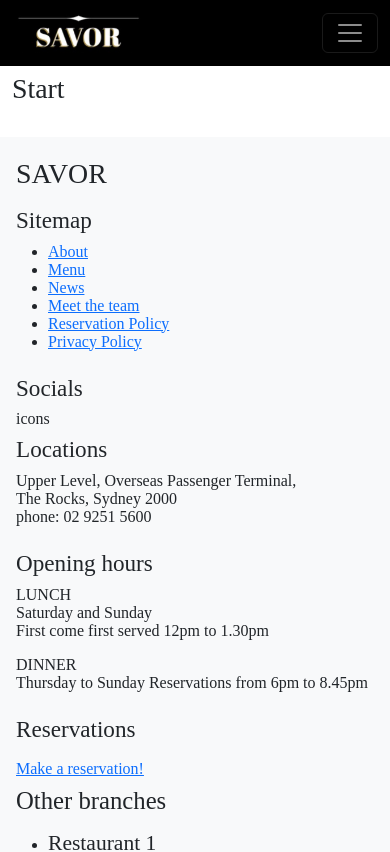
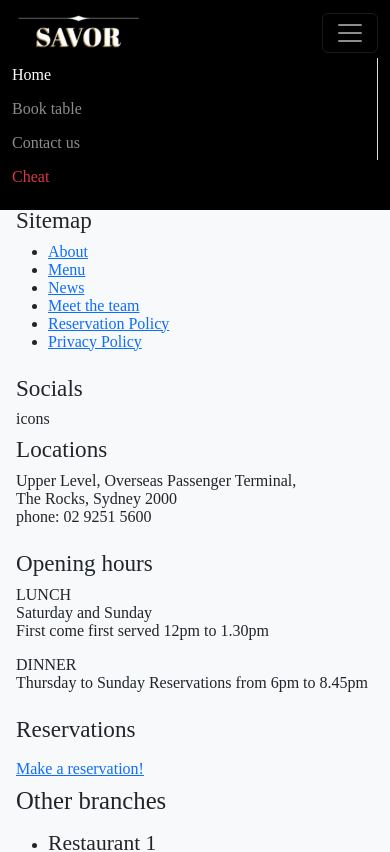
Before and after one commit to jennikaelisson/savor-restaurant, a React (Vite) app: page / in a window 390 px wide. Shown: the top 852 px of the page. Built offline with nearby package versions, Linux system fonts and the light colour scheme; a web font is replaced by a local one.

Commit message:
close navbar (mobile) when pressing links

```diff
--- a/src/components/Header.tsx
+++ b/src/components/Header.tsx
@@ -1,6 +1,9 @@
+import { useState } from "react";
 import { Link } from "react-router-dom";
 
 export const Header = () => {
+	const [navOpen, setNavOpen] = useState(true);
+
 	return (
 		<>
 			<header>
@@ -14,28 +17,48 @@ export const Header = () => {
 							type="button"
 							data-bs-toggle="collapse"
 							data-bs-target="#navbarCollapse"
+							onClick={() => setNavOpen(!navOpen)}
 						>
 							<span className="navbar-toggler-icon"></span>
 						</button>
-						<div className="navbar-collapse collapse" id="navbarCollapse">
+						<div
+							className={`navbar-collapse collapse ${navOpen ? "show" : ""}`}
+							id="navbarCollapse"
+						>
 							<ul className="navbar-nav me-auto mb-2 mb-md-0">
 								<li className="nav-item border-end">
-									<Link to="/" className="nav-link active">
+									<Link
+										to="/"
+										className="nav-link active"
+										onClick={() => setNavOpen(false)}
+									>
 										Home
 									</Link>
 								</li>
 								<li className="nav-item  border-end">
-									<Link to="/book" className="nav-link ">
+									<Link
+										to="/book"
+										className="nav-link "
+										onClick={() => setNavOpen(false)}
+									>
 										Book table
 									</Link>
 								</li>
 								<li className="nav-item   border-end">
-									<Link to="/contact" className="nav-link ">
+									<Link
+										to="/contact"
+										className="nav-link "
+										onClick={() => setNavOpen(false)}
+									>
 										Contact us
 									</Link>
 								</li>
 								<li className="nav-item">
-									<Link to="/cheat" className="nav-link text-danger">
+									<Link
+										to="/cheat"
+										className="nav-link text-danger"
+										onClick={() => setNavOpen(false)}
+									>
 										Cheat
 									</Link>
 								</li>
```
